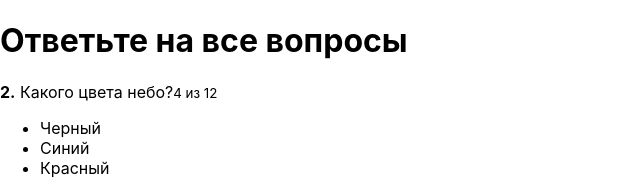
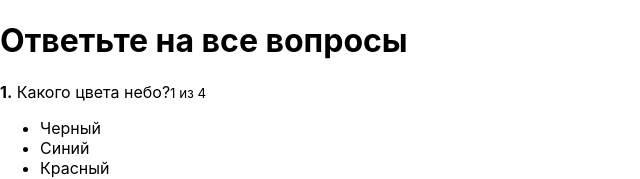
Before and after one commit to salnikov777/quiz, a React app: page / in a window 1280 px wide. Shown: the top 179 px of the page, without its empty margins (0-640 px from the left). Built offline with nearby package versions, Linux system fonts and the light colour scheme.

Commit message:
Components. The lesson 8 is done

```diff
--- a/src/components/ActiveQuiz/ActiveQuiz.js
+++ b/src/components/ActiveQuiz/ActiveQuiz.js
@@ -6,10 +6,10 @@
   <div className={classes.ActiveQuiz}>
     <p className={classes.Question}>
       <span>
-        <strong>2.</strong>&nbsp;
+        <strong>{props.answerNumber}.</strong>&nbsp;
         {props.question}
       </span>
-      <small>4 из 12</small>
+      <small>{props.answerNumber} из {props.quizLength}</small>
     </p>
     <AnswersList
       answers={props.answers}
--- a/src/containers/Quiz/Quiz.js
+++ b/src/containers/Quiz/Quiz.js
@@ -2,12 +2,47 @@
 import classes from './Quiz.css'
 import ActiveQuiz from "../../components/ActiveQuiz/ActiveQuiz";
 
-class Quiz extends Component{
+class Quiz extends Component {
   state = {
+    activeQuestion: 0,
     quiz: [
       {
         question: 'Какого цвета небо?',
         rightAnswerId: 2,
+        id: 1,
+        answers: [
+          {text: 'Черный', id: 1},
+          {text: 'Синий', id: 2},
+          {text: 'Красный', id: 3},
+          {text: 'Зеленый', id: 4},
+        ]
+      },
+      {
+        question: 'В каком году основали Питер?',
+        rightAnswerId: 3,
+        id: 2,
+        answers: [
+          {text: '1700', id: 1},
+          {text: '1702', id: 2},
+          {text: '1703', id: 3},
+          {text: '1802', id: 4},
+        ]
+      },
+      {
+        question: 'Какого цвета небо?',
+        rightAnswerId: 2,
+        id: 3,
+        answers: [
+          {text: 'Черный', id: 1},
+          {text: 'Синий', id: 2},
+          {text: 'Красный', id: 3},
+          {text: 'Зеленый', id: 4},
+        ]
+      },
+      {
+        question: 'Какого цвета небо?',
+        rightAnswerId: 2,
+        id:4,
         answers: [
           {text: 'Черный', id: 1},
           {text: 'Синий', id: 2},
@@ -19,18 +54,23 @@
   }
 
   onAnswerClickHandler = (answerId) => {
-    console.log('Answer ID:' , answerId);
+    console.log('Answer ID:', answerId);
+    this.setState({
+      activeQuestion: this.state.activeQuestion + 1
+    });
   }
 
   render() {
-    return(
+    return (
       <div className={classes.Quiz}>
         <div className={classes.QuizWrapper}>
           <h1>Ответьте на все вопросы</h1>
           <ActiveQuiz
-            answers={this.state.quiz[0].answers}
-            question={this.state.quiz[0].question}
+            answers={this.state.quiz[this.state.activeQuestion].answers}
+            question={this.state.quiz[this.state.activeQuestion].question}
             onAnswerClick={this.onAnswerClickHandler}
+            quizLength={this.state.quiz.length}
+            answerNumber={this.state.activeQuestion + 1}
           />
         </div>
       </div>
```
